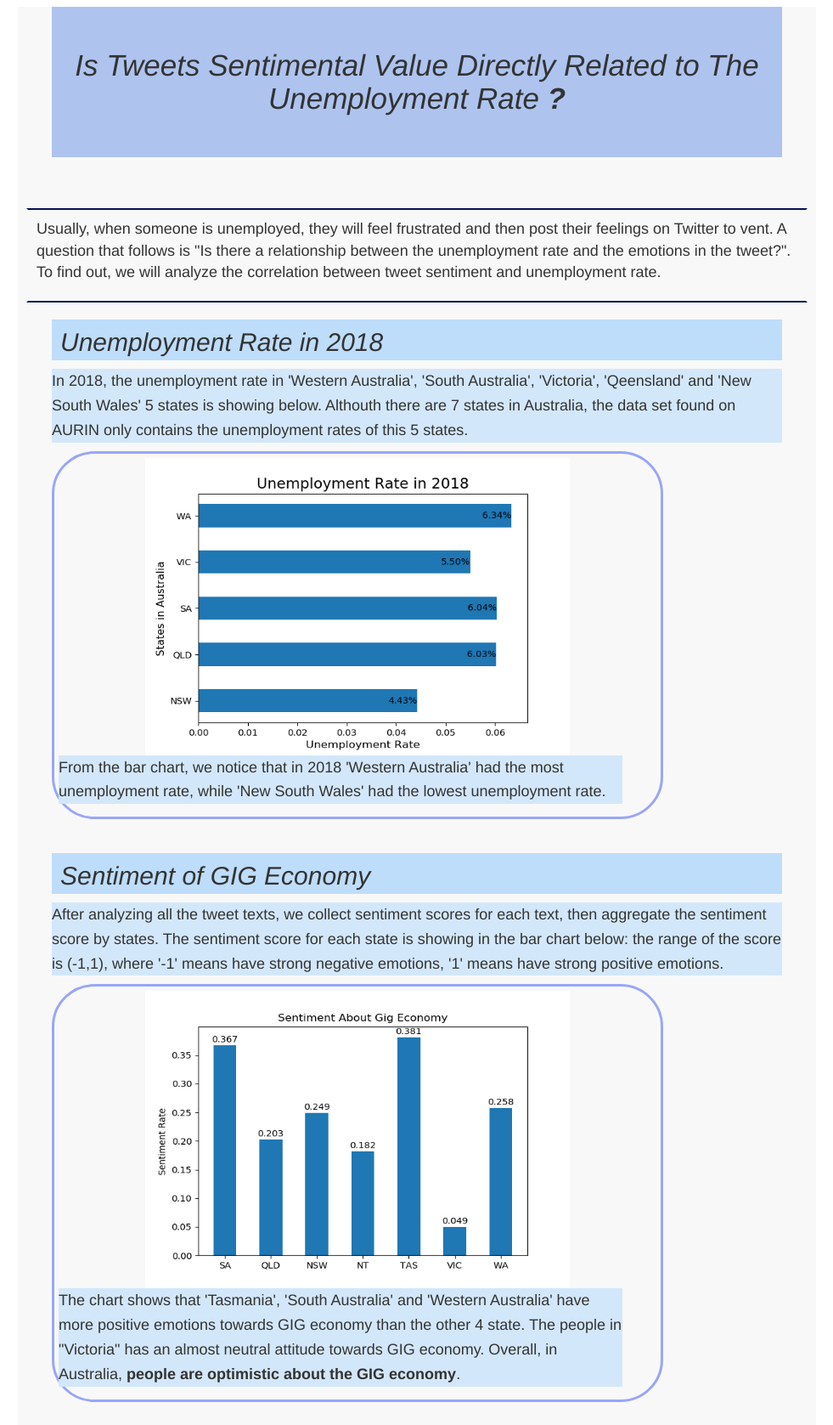
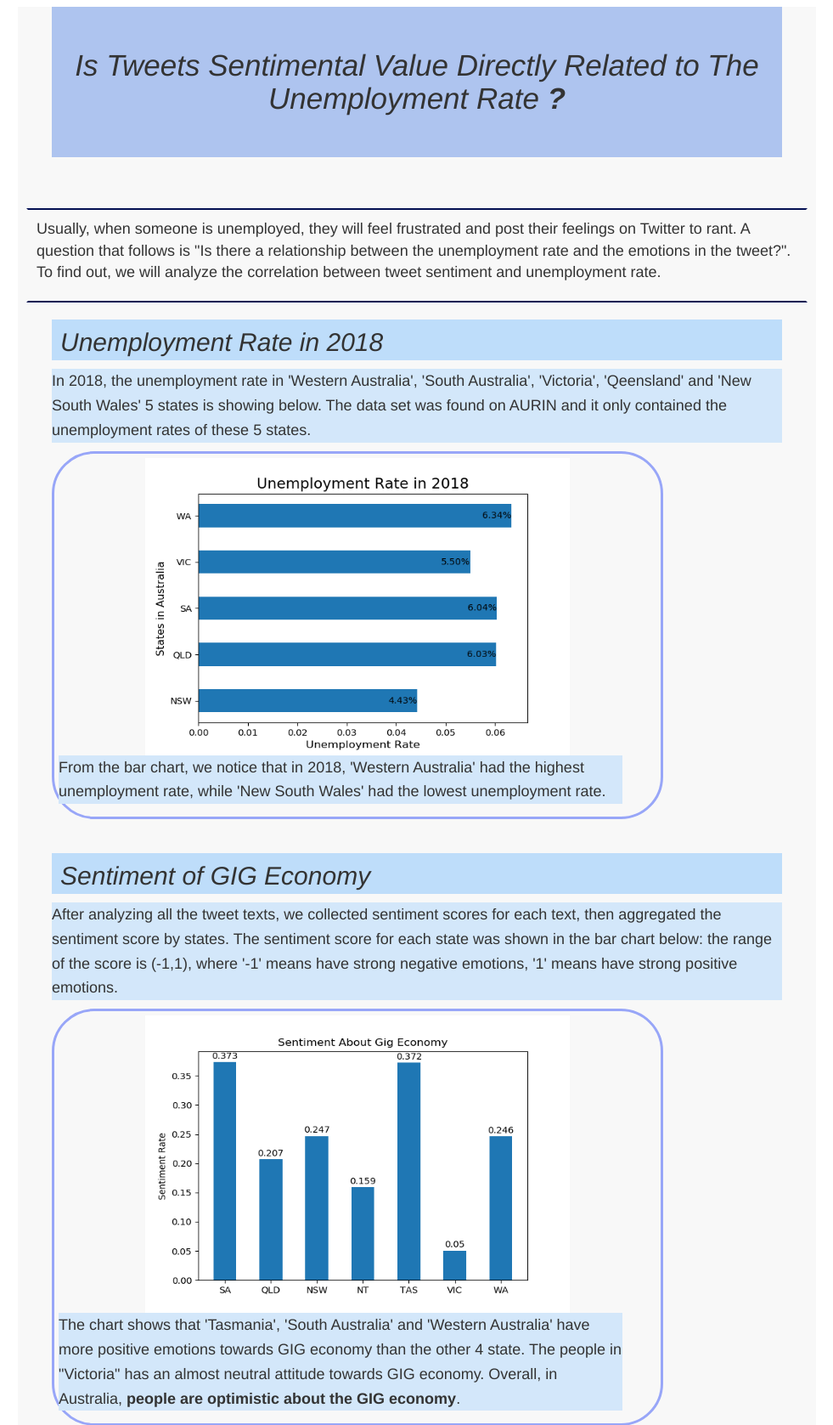
Before and after one commit to qchye/CloudComputingProject2_g33, a Flask app: template ansible/roles/application-frontend/files/frontend-app/app/templates/sentiment.html in a window 1280 px wide. Shown: the part 52-1729 px from the top of the page at 85% size, without its empty margins (149-1130 px from the left). Run offline with Flask 2, Linux system fonts and the light colour scheme; the template is opened without the code that fills it, so the values that code supplies are empty; parts of the project's set-up code (start-up, migrations or seed data) failed here and were passed over; some libraries are stand-ins or nearby versions.

Commit message:
Changed a few stuffs for Yun's html page.

```diff
--- a/ansible/roles/application-frontend/files/frontend-app/app/app.py
+++ b/ansible/roles/application-frontend/files/frontend-app/app/app.py
@@ -20,6 +20,7 @@ def scenario():
     if request.method == 'POST':
         id = request.form['id']
         if id == "yun":
+            filepath = controller.CombinePlot()
             return render_template('sentiment.html')
         if id == "rohan":
             return render_template('about.html')
--- a/ansible/roles/application-frontend/files/frontend-app/app/controller.py
+++ b/ansible/roles/application-frontend/files/frontend-app/app/controller.py
@@ -271,5 +271,3 @@ def CombinePlot():
     plt.grid(True)
     fig.savefig('img/comparing.png')
     return 'img/comparing.png'
-
-CombinePlot()
--- a/ansible/roles/application-frontend/files/frontend-app/app/templates/sentiment.html
+++ b/ansible/roles/application-frontend/files/frontend-app/app/templates/sentiment.html
@@ -9,7 +9,7 @@
     <br />
     <div class="intro_border">
         <p>
-            Usually, when someone is unemployed, they will feel frustrated and then post their feelings on Twitter to vent.
+            Usually, when someone is unemployed, they will feel frustrated and post their feelings on Twitter to rant.
             A question that follows is "Is there a relationship between the unemployment rate and the emotions in the tweet?".
             To find out, we will analyze the correlation between tweet sentiment and unemployment rate.
         </p>
@@ -19,14 +19,14 @@
 
         <p class="p_text">
             In 2018, the unemployment rate in 'Western Australia', 'South Australia', 'Victoria', 'Qeensland'
-            and 'New South Wales' 5 states is showing below. Althouth there are 7 states in Australia,
-            the data set found on AURIN only contains the unemployment rates of this 5 states.
+            and 'New South Wales' 5 states is showing below.
+            The data set was found on AURIN and it only contained the unemployment rates of these 5 states.
         </p>
 
         <div class="div_block">
         <image class="display_png" src="/img/unemployment_rate.png" height="350" width="500"/>
             <p class="p_text">
-                From the bar chart, we notice that in 2018 'Western Australia' had the most unemployment rate, while
+                From the bar chart, we notice that in 2018, 'Western Australia' had the highest unemployment rate, while
                 'New South Wales' had the lowest unemployment rate.
             </p>
         </div>
@@ -34,8 +34,8 @@
         <br>
             <h2 class="h2_text"><li>Sentiment of GIG Economy</li></h2>
             <p class="p_text">
-                After analyzing all the tweet texts, we collect sentiment scores for each text,
-                then aggregate the sentiment score by states. The sentiment score for each state is showing in the bar chart below:
+                After analyzing all the tweet texts, we collected sentiment scores for each text,
+                then aggregated the sentiment score by states. The sentiment score for each state was shown in the bar chart below:
                 the range of the score is (-1,1), where '-1' means have strong negative emotions, '1' means have strong positive emotions.
 
             </p>
@@ -73,8 +73,8 @@
 
             <image class="display_png" src="/img/comparing.png" height="350" width="500"/>
             <p class="p_text">
-                The graph shows that there is no clear relationship between sentiment in the gig economy and unemployment rate. B
-                But we can notice that the people, who are in a state that has an unemployment rate  lower than 4.5%,
+                The graph shows that there is no clear relationship between sentiment in the gig economy and unemployment rate.
+                However, we noticed that people who are in the state that has an unemployment rate lower than 4.5%,
                 is more optimistic about the gig economy than the people in the other state with unemployment rates over 5.5%.
             </p>
 
```
Also changed, not shown: ansible/roles/application-frontend/files/frontend-app/app/img/comparing.png, ansible/roles/application-frontend/files/frontend-app/app/img/sentiment.png, ansible/roles/application-frontend/files/frontend-app/app/img/sentiment2018.png, ansible/roles/application-frontend/files/frontend-app/app/img/stateGig.png, ansible/roles/application-frontend/files/frontend-app/app/img/unemployment_rate.png.
